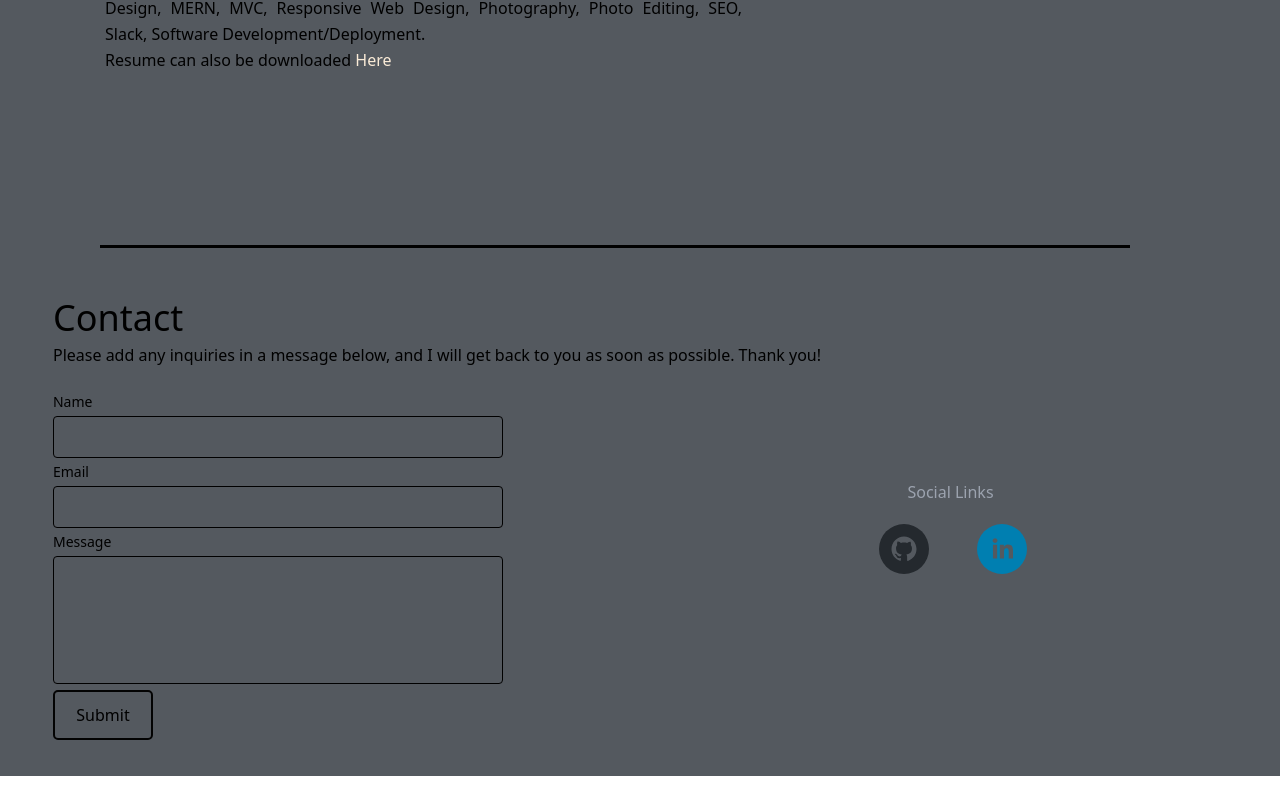
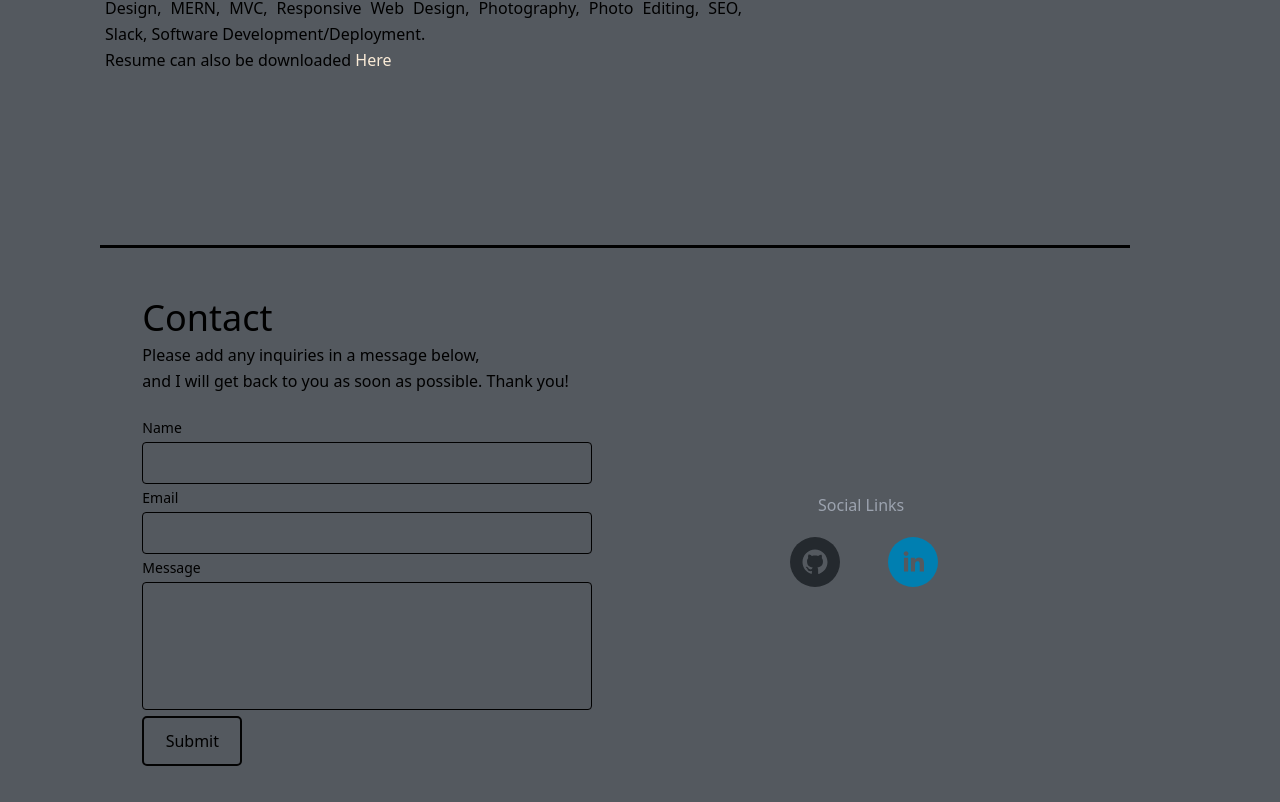
Before and after one commit to LuisChevere/portfolio-react, a React (Create React App) app: page / in a window 1280 px wide. Shown: the part 1894-2696 px from the top of the page. Before the commit the page ends 2670 px from the top, so only its background shows below. Built offline with nearby package versions, Linux system fonts and the light colour scheme.

Commit message:
updated form

```diff
--- a/src/components/Contact.js
+++ b/src/components/Contact.js
@@ -27,9 +27,11 @@ export default function ContactForm() {
 
   return (
     <footer>
+      <div className="fullForm">
       <h2 className="text-white sm:text-4xl text-3xl mb-1 font-medium title-font">Contact</h2>
       <p className="leading-relaxed mb-5">
-        Please add any inquiries in a message below, and I will get back to you as soon as possible. Thank you!
+        Please add any inquiries in a message below,<br>
+        </br>and I will get back to you as soon as possible. Thank you!
       </p>
       <div className="relative mb-4">
         <form className="form" onSubmit={handleFormSubmit}>
@@ -89,6 +91,7 @@ export default function ContactForm() {
             Submit
           </button>
         </form>
+      </div>
       </div>
     </footer>
   );
```
